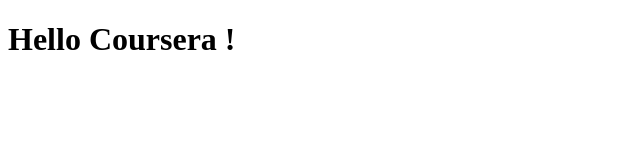
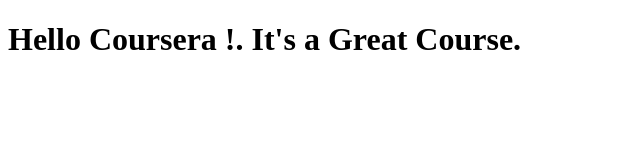
Before and after one commit to 19ishatyagi/coursera_html-css-javascript, a plain HTML site: page site/index.html in a window 1280 px wide. Shown: the whole page, without its empty margins (0-640 px from the left). Drawn offline with Linux system fonts and the light colour scheme.

Commit message:
Small Addition to our page content.

```diff
--- a/site/index.html
+++ b/site/index.html
@@ -4,7 +4,7 @@
 	<title>Hello Coursera ! </title>
 </head>
 <body>
-	<h1> Hello Coursera ! </h1>
+	<h1> Hello Coursera !. It's a Great Course. </h1>
 
 </body>
 </html>
```
